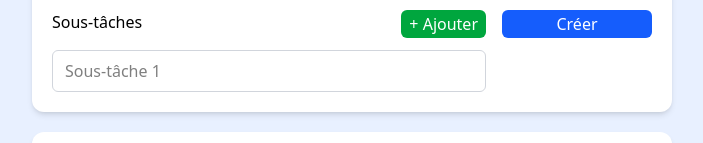
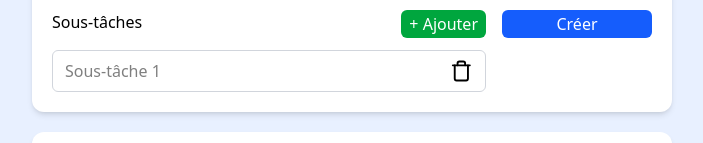
Before and after one commit to Antoinekoe/what-to-do, a React (Vite) app: page / in a window 1280 px wide. Both pictures are taken after typing "Sample" into the empty fields and a click on the button "+ Ajouter". Shown: the part 204-347 px from the top of the page, without its empty margins (288-991 px from the left). Built offline with nearby package versions, Linux system fonts and the light colour scheme.

Commit message:
Add subtasks deletion

```diff
--- a/src/App.jsx
+++ b/src/App.jsx
@@ -5,10 +5,6 @@ import TasksCount from "./components/TasksCount";
 
 function App() {
   const [tasks, setTasks] = useState([]);
-
-  useEffect(() => {
-    console.log(tasks);
-  }, [tasks]);
 
   const addTask = (newTask, subtasks, category) => {
     setTasks((prevTasks) => [
@@ -27,10 +23,6 @@ function App() {
   };
 
   const deleteTask = (indexOfTask) => {
-    // const newTasks = tasks.filter((_, index) => index !== indexOfTask);
-    // const updatedTasks = prevTasks.map((task, index) =>
-    //   index === taskIndex ? { ...task, isChecked: !task.isChecked } : task
-    // );
     setTasks((prevTasks) => {
       const updatedTasks = prevTasks.map((task, index) =>
         index === indexOfTask
--- a/src/components/AddTasks.jsx
+++ b/src/components/AddTasks.jsx
@@ -1,4 +1,4 @@
-import { X } from "lucide-react";
+import { Trash, X } from "lucide-react";
 import { useState } from "react";
 import PopinTasks from "./PopinTasks";
 
@@ -20,6 +20,13 @@ const AddTasks = ({ addTask }) => {
     setFormData((prev) => ({
       ...prev,
       subtasks: [...prev.subtasks, ""], // Add empty subtask to formData
+    }));
+  };
+
+  const handleDeleteSubTask = (index) => {
+    setFormData((prev) => ({
+      ...prev,
+      subtasks: [...prev.subtasks.filter((_, i) => i !== index)],
     }));
   };
 
@@ -125,14 +132,22 @@ const AddTasks = ({ addTask }) => {
             </button>
           </div>
           {formData.subtasks.map((subtask, index) => (
-            <input
+            <div
               key={index}
-              type="text"
-              placeholder={`Sous-tâche ${index + 1}`}
-              value={subtask}
-              onChange={(e) => handleSubtaskChange(index, e.target.value)}
-              className="border-1 border-gray-300 px-3 py-2 rounded-md w-full focus:outline-none"
-            />
+              className="flex justify-between border-1 border-gray-300 px-3 py-2 rounded-md"
+            >
+              <input
+                type="text"
+                placeholder={`Sous-tâche ${index + 1}`}
+                value={subtask}
+                onChange={(e) => handleSubtaskChange(index, e.target.value)}
+                className=" w-full focus:outline-none"
+              />
+              <Trash
+                className="cursor-pointer"
+                onClick={() => handleDeleteSubTask(index)}
+              />
+            </div>
           ))}
           {taskErrorMessage && (
             <span className="flex justify-end items-center relative text-red-500">
```
